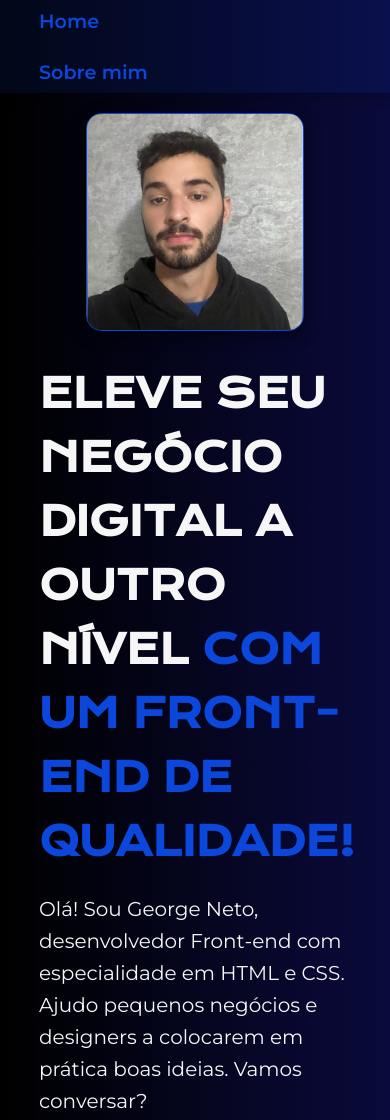
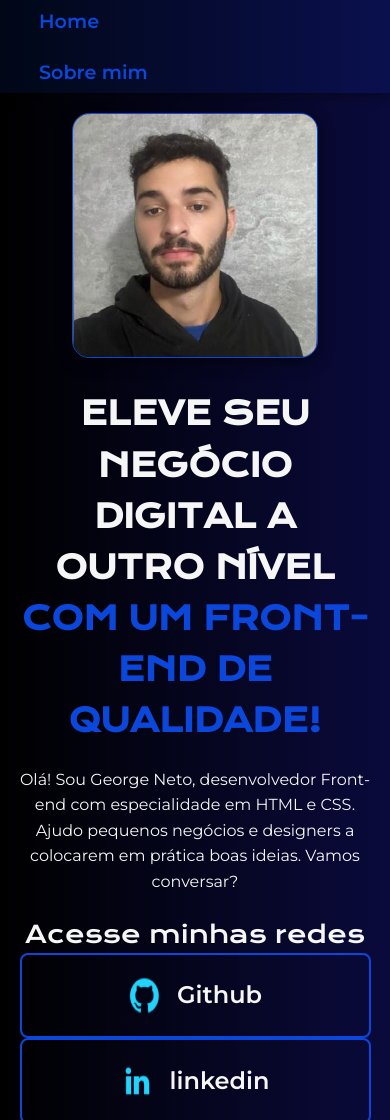
Before and after one commit to georgenetoo/Portfolio, a plain HTML site: page index.html in a window 390 px wide. Shown: the top 1120 px of the page. Drawn offline with nearby package versions, Linux system fonts and the light colour scheme.

Commit message:
atualizando responsividade da tela

```diff
--- a/styles/style.css
+++ b/styles/style.css
@@ -130,7 +130,7 @@ body {
     color: var(--cor--hover);
 }
 
-@media (max-width: 900px) {
+@media (max-width: 1200px) {
     .cabecalho__menu {
         flex-direction: column;
         gap: 20px;
@@ -138,14 +138,30 @@ body {
 
     .apresentacao {
         flex-direction: column-reverse;
+        align-items: center;
+        text-align: center;
         gap: 30px;
+        padding: 5%;
     }
 
     .apresentacao__conteudo {
         width: 100%;
     }
 
+    .apresentacao__conteudo__titulo {
+        font-size: 2rem;
+    }
+
+    .apresentacao__conteudo__texto {
+        font-size: 1rem;
+    }
+
     .apresentacao__imagem {
         width: 70%;
     }
+
+    .apresentacao__links__navegacao {
+        width: 100%;
+        justify-content: center;
+    }
 }
```
